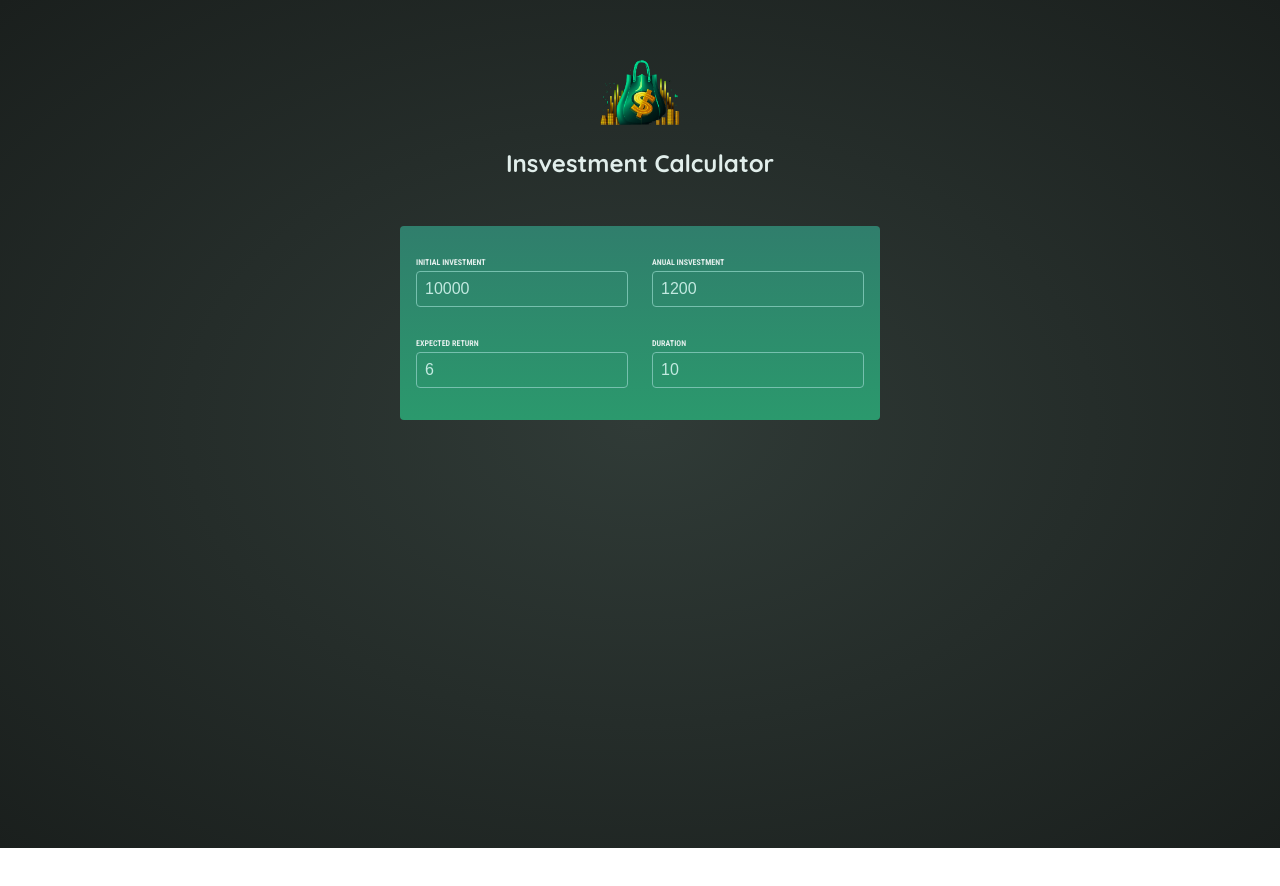
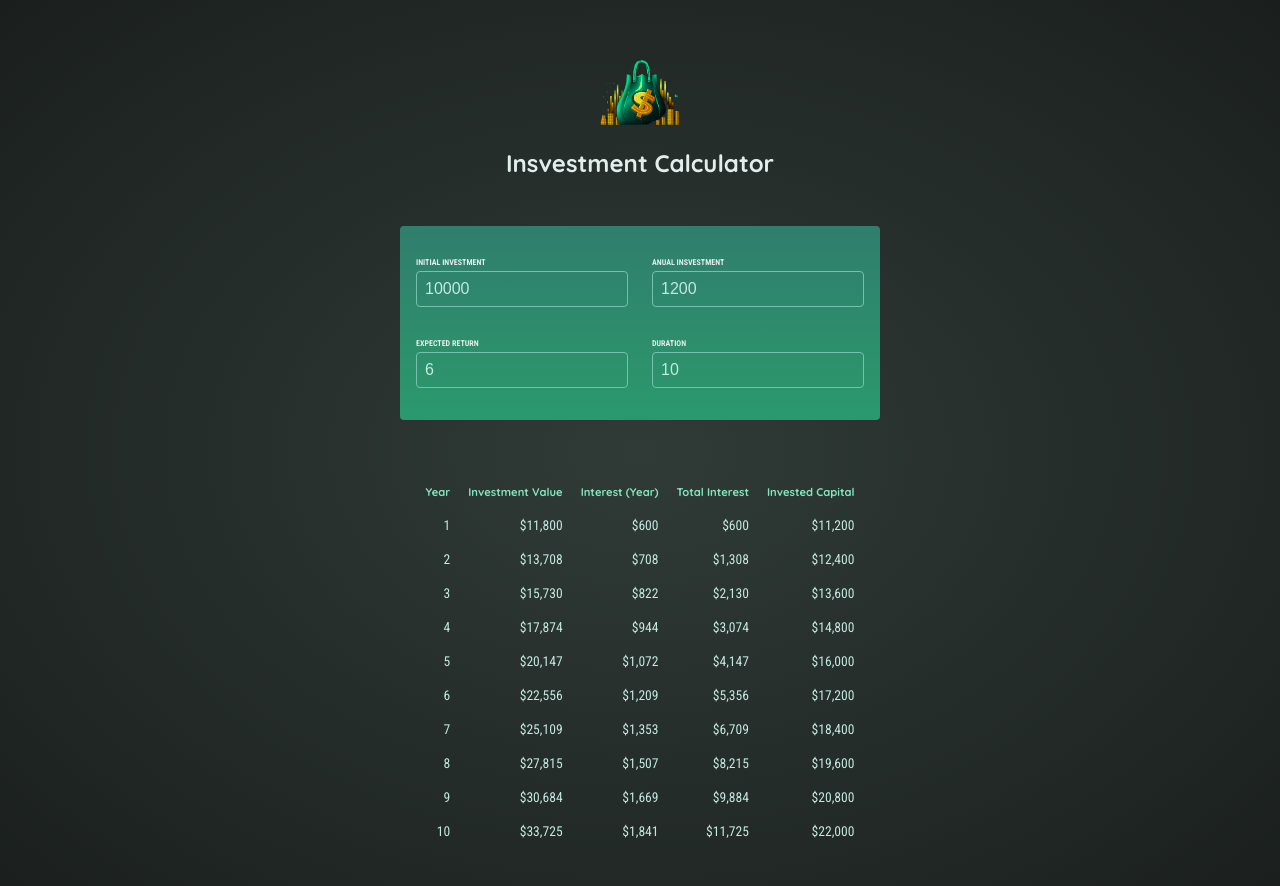
Before and after one commit to claudio-cruz/01-starting-project, a React (Vite) app: page / in a window 1280 px wide. Shown: the top 886 px of the page. Before the commit the page ends 848 px from the top, so only its background shows below. Built offline with nearby package versions, Linux system fonts and the light colour scheme.

Commit message:
Create Results component

```diff
--- a/src/App.jsx
+++ b/src/App.jsx
@@ -1,6 +1,7 @@
 import React, { useState } from "react"
 import Header from "./Components/Header"
 import UserInput from "./Components/UserInput"
+import Results from "./Components/Results"
 
 function App() {
   const [userInput, setUserInput] = useState({
@@ -14,7 +15,7 @@
     setUserInput(prevUserInput => {
       return {
         ...prevUserInput,
-        [inputIdentifier]: newValue
+        [inputIdentifier]: +newValue
       }
     })
   }
@@ -23,6 +24,7 @@
     <>
       <Header />
       <UserInput userInput={userInput} onChange={handleChange}/>
+      <Results input={userInput}/>
     </>
   )
 }
--- /dev/null
+++ b/src/Components/Results.jsx
@@ -0,0 +1,45 @@
+import React from 'react'
+import { calculateInvestmentResults, formatter} from '../util/investment.js'
+
+function Results({ input }) {
+  const resultsData = calculateInvestmentResults(input);
+  const initialInvestment =
+    resultsData[0].valueEndOfYear -
+    resultsData[0].interest -
+    resultsData[0].annualInvestment;
+
+  return (
+    <table id="result">
+      <thead>
+        <tr>
+          <th>Year</th>
+          <th>Investment Value</th>
+          <th>Interest (Year)</th>
+          <th>Total Interest</th>
+          <th>Invested Capital</th>
+        </tr>
+      </thead>
+      <tbody>
+        {resultsData.map((yearData) => {
+          const totalInterest =
+            yearData.valueEndOfYear -
+            yearData.annualInvestment * yearData.year -
+            initialInvestment;
+          const totalAmountInvested = yearData.valueEndOfYear - totalInterest;
+
+          return (
+            <tr key={yearData.year}>
+              <td>{yearData.year}</td>
+              <td>{formatter.format(yearData.valueEndOfYear)}</td>
+              <td>{formatter.format(yearData.interest)}</td>
+              <td>{formatter.format(totalInterest)}</td>
+              <td>{formatter.format(totalAmountInvested)}</td>
+            </tr>
+          );
+        })}
+      </tbody>
+    </table>
+  );
+}
+
+export default Results
```
